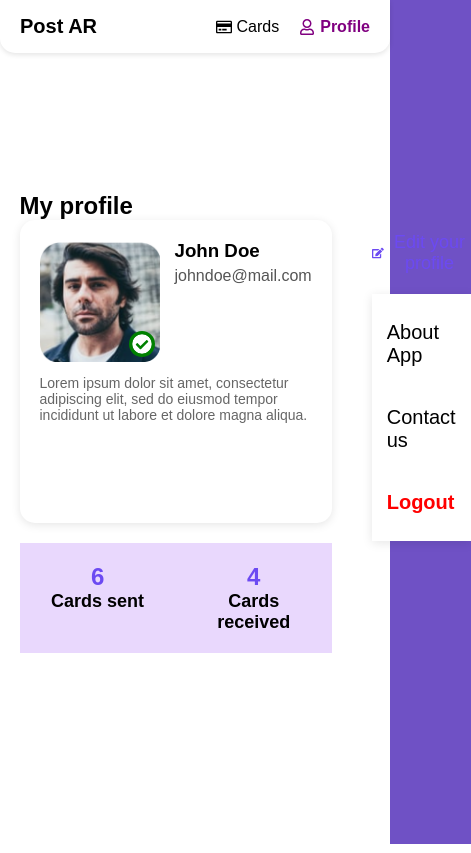
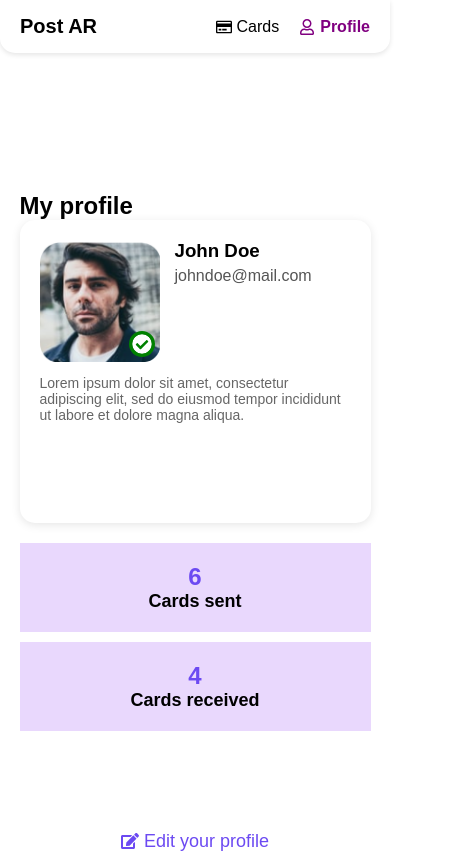
Before and after one commit to ib0uxx/PostAR, a React (Vite) app: page /profile in a window 390 px wide. Shown: the top 853 px of the page, 471 px wide, since content can reach past the window. Built offline with nearby package versions, Linux system fonts and the light colour scheme.

Commit message:
ProfilePage more responsive

```diff
--- a/src/styles/profile.module.css
+++ b/src/styles/profile.module.css
@@ -6,6 +6,7 @@
   flex-direction: column;
   align-items: center;
   justify-content: center;
+  padding-top: 20px;
 }
 
 .profileContainer {
@@ -156,3 +157,37 @@
   font-weight: bold;
   color: #6c4af2;
 }
+
+/* Responsive Design */
+@media (max-width: 768px) {
+  .profileContainer {
+    flex-direction: column;
+    align-items: center;
+    padding-top: 400px;
+  }
+
+  .rightColumn {
+    width: 100%;
+    align-items: center;
+    margin-top: 20px;
+  }
+
+  .options {
+    width: 100%;
+    text-align: center;
+  }
+
+  .options button {
+    text-align: center;
+    width: 100%;
+  }
+
+  .stats {
+    flex-direction: column;
+    gap: 10px;
+  }
+
+  .statBox {
+    width: 100%;
+  }
+}
```
